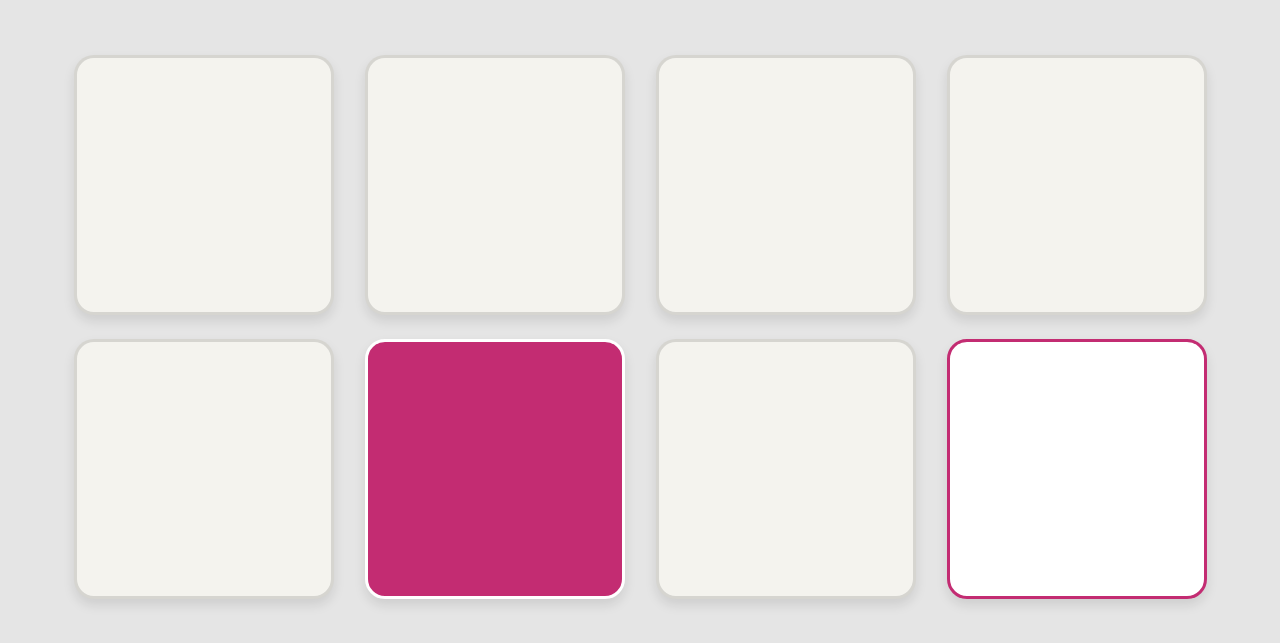
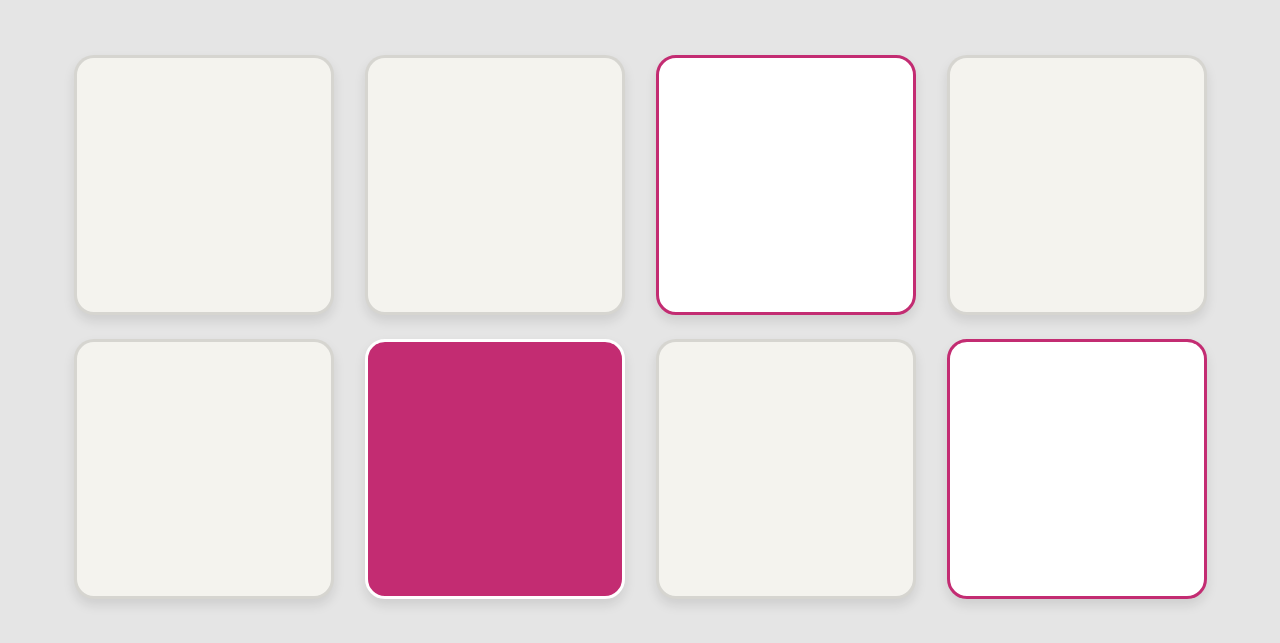
Before and after one commit to mmunkvold/monica-nikolaisen-css-frameworks-ma1, a plain HTML site: page index.html in a window 1280 px wide. Shown: the part 165-808 px from the top of the page. Drawn offline with nearby package versions, Linux system fonts and the light colour scheme; files that its build step writes are made by us from their sources.

Commit message:
Update index.html

```diff
--- a/index.html
+++ b/index.html
@@ -50,7 +50,7 @@
             <div class="card mx-auto"></div>
           </div>
           <div class="col-sm">
-            <div class="card mx-auto card-border"></div>
+            <div class="card mx-auto card--border"></div>
           </div>
           <div class="col-sm">
             <div class="card mx-auto"></div>
```
